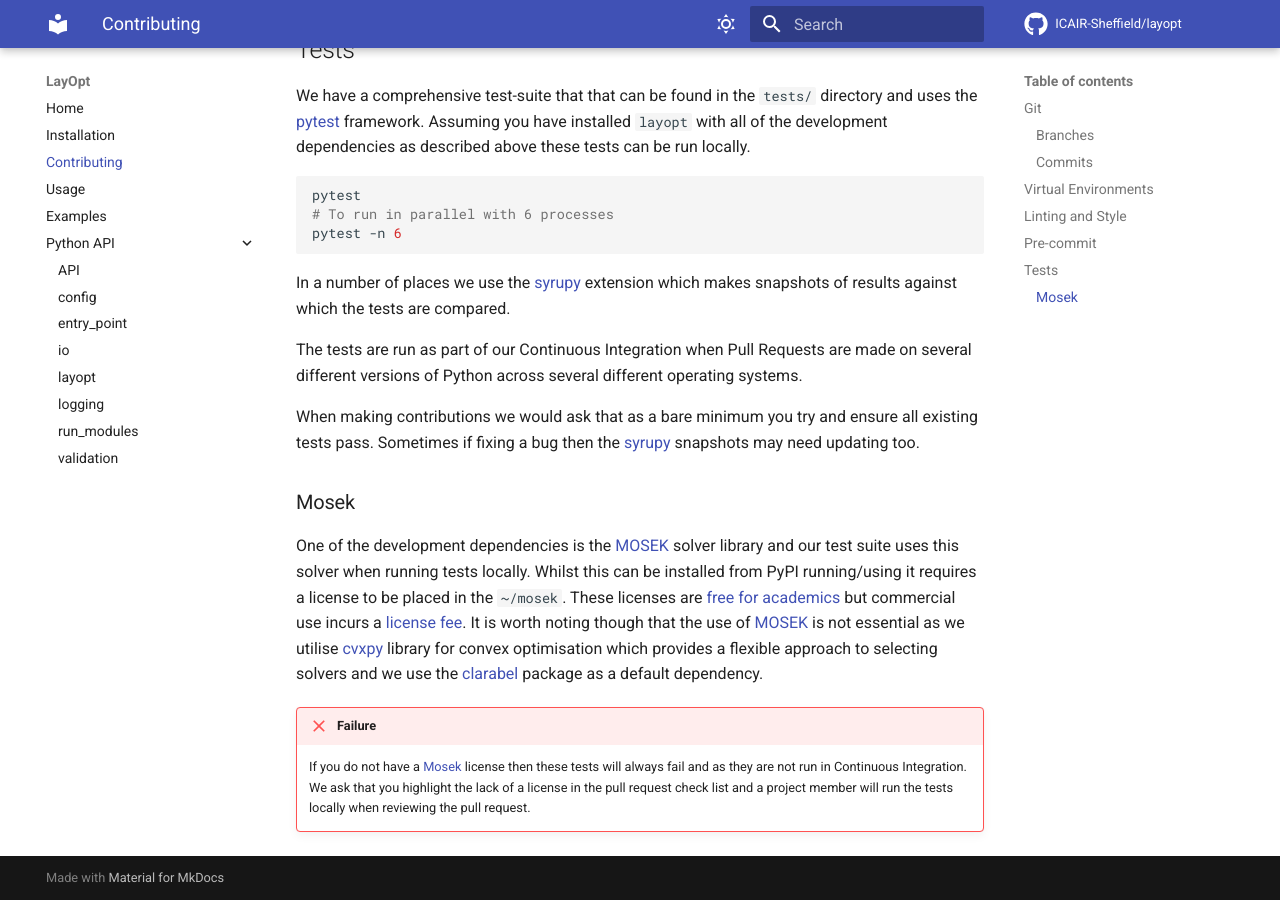
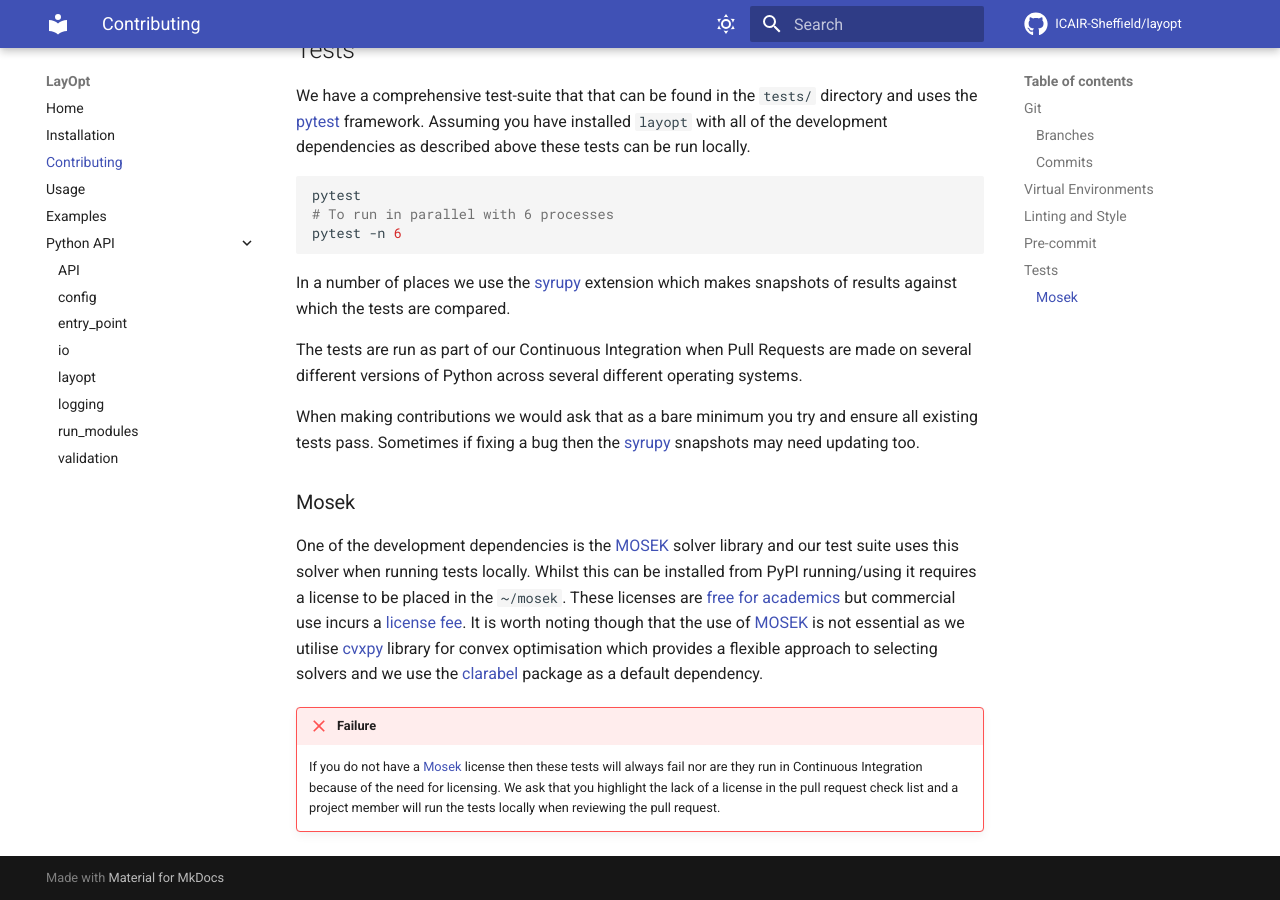
Before and after one commit to ICAIR-Sheffield/LayOpt, an MkDocs documentation site: the page built from docs/contributing.md, in a window 1280 px wide and 900 px high, scrolled down 2015 px. Built offline with MkDocs 1.6.1 and Material for MkDocs 9.7.7, drawn with Linux system fonts in a browser that asks for light colours; comment, search, counter and statistics services are not loaded.

Commit message:
fix(docs): improve grammar on failing mosek tests

```diff
--- a/docs/contributing.md
+++ b/docs/contributing.md
@@ -104,9 +104,9 @@ library for convex optimisation which provides a flexible approach to selecting
 <!-- markdownlint-disable MD046 -->
 !!! failure
 
-    If you do not have a [Mosek](#mosek) license then these tests will always fail and as they are not run in Continuous
-    Integration. We ask that you highlight the lack of a license in the pull request check list and a project member
-    will run the tests locally when reviewing the pull request.
+    If you do not have a [Mosek](#mosek) license then these tests will always fail nor are they run in Continuous
+    Integration because of the need for licensing. We ask that you highlight the lack of a license in the pull request
+    check list and a project member  will run the tests locally when reviewing the pull request.
 <!-- markdownlint-enable MD046 -->
 
 [clarabel]: https://clarabel.org/stable/python/getting_started_py/
```
